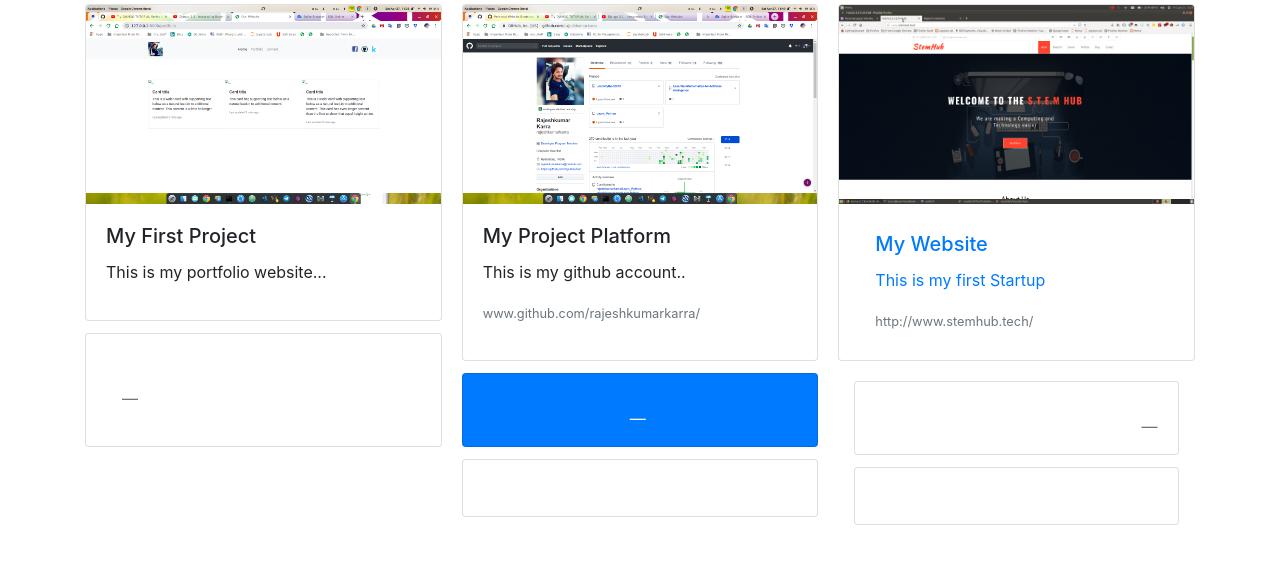
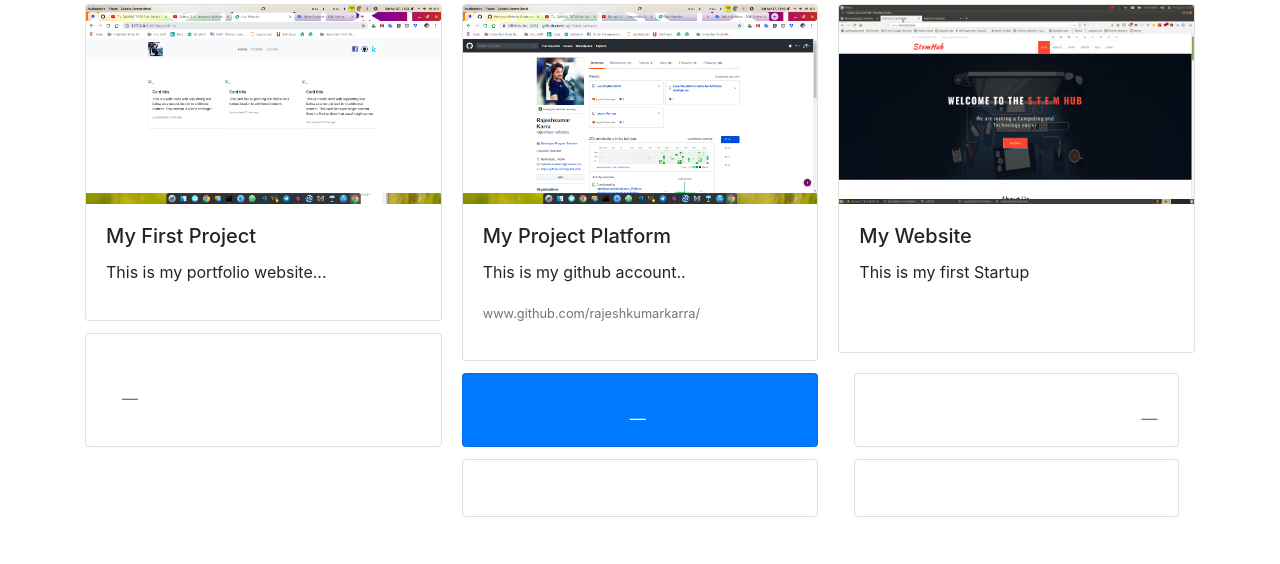
Before and after one commit to rajeshkumarkarra/Django2.2-Personal-Website, a Django app: page /portfolio in a window 1280 px wide. Shown: the part 192-756 px from the top of the page. Run offline with Django 3.2, Linux system fonts and the light colour scheme; some libraries are stand-ins or nearby versions.

Commit message:
portfolio content changed

```diff
--- a/mysite/templates/mysite/portfolio.html
+++ b/mysite/templates/mysite/portfolio.html
@@ -55,12 +55,13 @@
   </div>
   <div class="card">
     <img src="{% static 'mysite/images/mywebsite.png' %}" class="card-img-top" alt="...">
-    <a class="nav-link" social href="http://www.stemhub.tech">
 
     <div class="card-body">
       <h5 class="card-title">My Website</h5>
       <p class="card-text">This is my first Startup</p>
-      <p class="card-text"><small class="text-muted">http://www.stemhub.tech/</small></p>
+      <!--<p class="card-text"><small class="text-muted">http://www.stemhub.tech/</small></p>-->
+      <a class="nav-link" social href="http://www.stemhub.tech">
+
      <!-- <a href="www.github.com/rajeshkumarkarra/" class="link-2"><i class="fa fa-link"></i></a>-->
   </div>
 </div>
```
